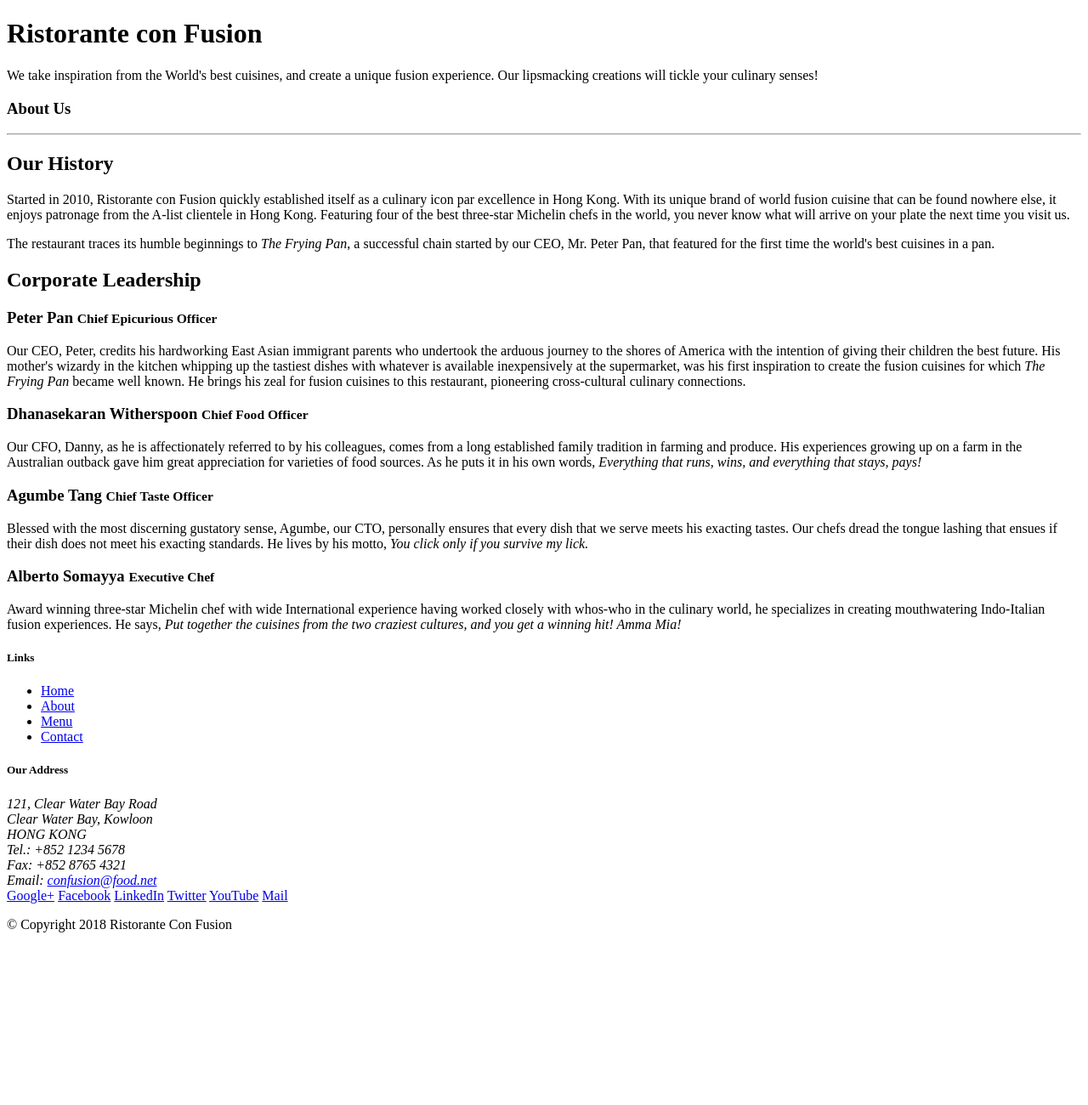
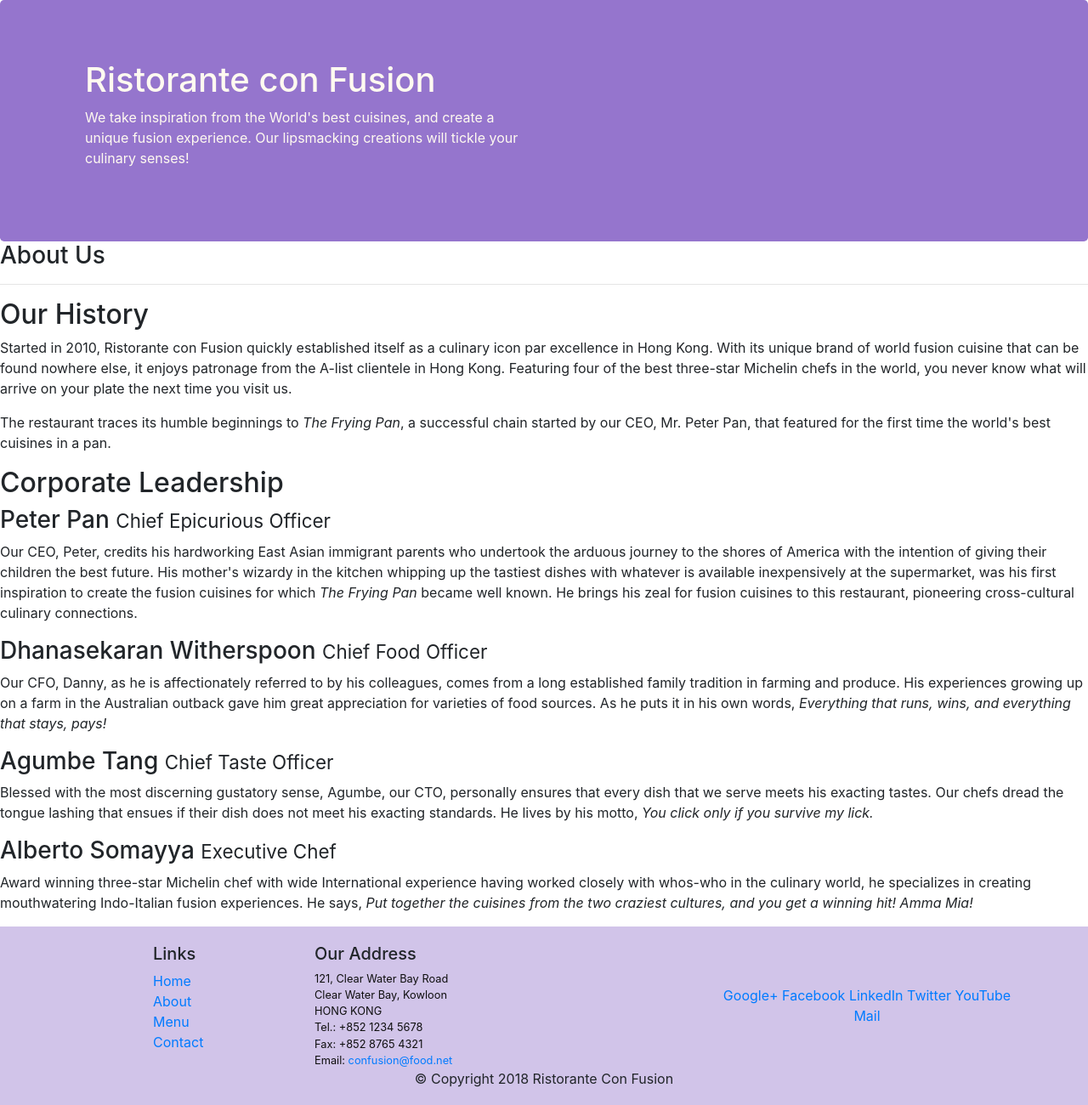
Before and after one commit to UttiyaGhosh/Bootstrap4, a website: page aboutus.html in a window 1280 px wide. Shown: the whole page at 85% size. Before the commit the page ends 1113 px from the top, so only its background shows below. Drawn offline with nearby package versions, Linux system fonts and the light colour scheme.

Commit message:
Task 1 Point 2

```diff
--- a/aboutus.html
+++ b/aboutus.html
@@ -2,7 +2,14 @@
 <html lang="en">
 
 <head>
+    <!-- Required meta tags always come first -->
+    <meta charset="utf-8">
+    <meta name="viewport" content="width=device-width, initial-scale=1, shrink-to-fit=no">
+    <meta http-equiv="x-ua-compatible" content="ie=edge">
 
+    <!-- Bootstrap CSS -->
+    <link rel="stylesheet" href="node_modules/bootstrap/dist/css/bootstrap.min.css">
+    <link rel="stylesheet" href="css/styles.css">
     <title>Ristorante Con Fusion: About Us</title>
 
 </head>
@@ -98,7 +105,10 @@
            </div>
         </div>
     </footer>
-
+    <!-- jQuery first, then Popper.js, then Bootstrap JS. -->
+    <script src="node_modules/jquery/dist/jquery.slim.min.js"></script>
+    <script src="node_modules/popper.js/dist/umd/popper.min.js"></script>
+    <script src="node_modules/bootstrap/dist/js/bootstrap.min.js"></script>
 </body>
 
 </html>
--- /dev/null
+++ b/css/styles.css
@@ -0,0 +1,30 @@
+.row-header{
+    margin:0px auto;
+    padding:0px;
+}
+
+.row-content {
+    margin:0px auto;
+    padding: 50px 0px 50px 0px;
+    border-bottom: 1px ridge;
+    min-height:400px;
+}
+
+.footer{
+    background-color: #D1C4E9;
+    margin:0px auto;
+    padding: 20px 0px 20px 0px;
+}
+
+.jumbotron {
+    padding:70px 30px 70px 30px;
+    margin:0px auto;
+    background: #9575CD ;
+    color:floralwhite;
+}
+
+address{
+    font-size:80%;
+    margin:0px;
+    color:#0f0f0f;
+}
```
